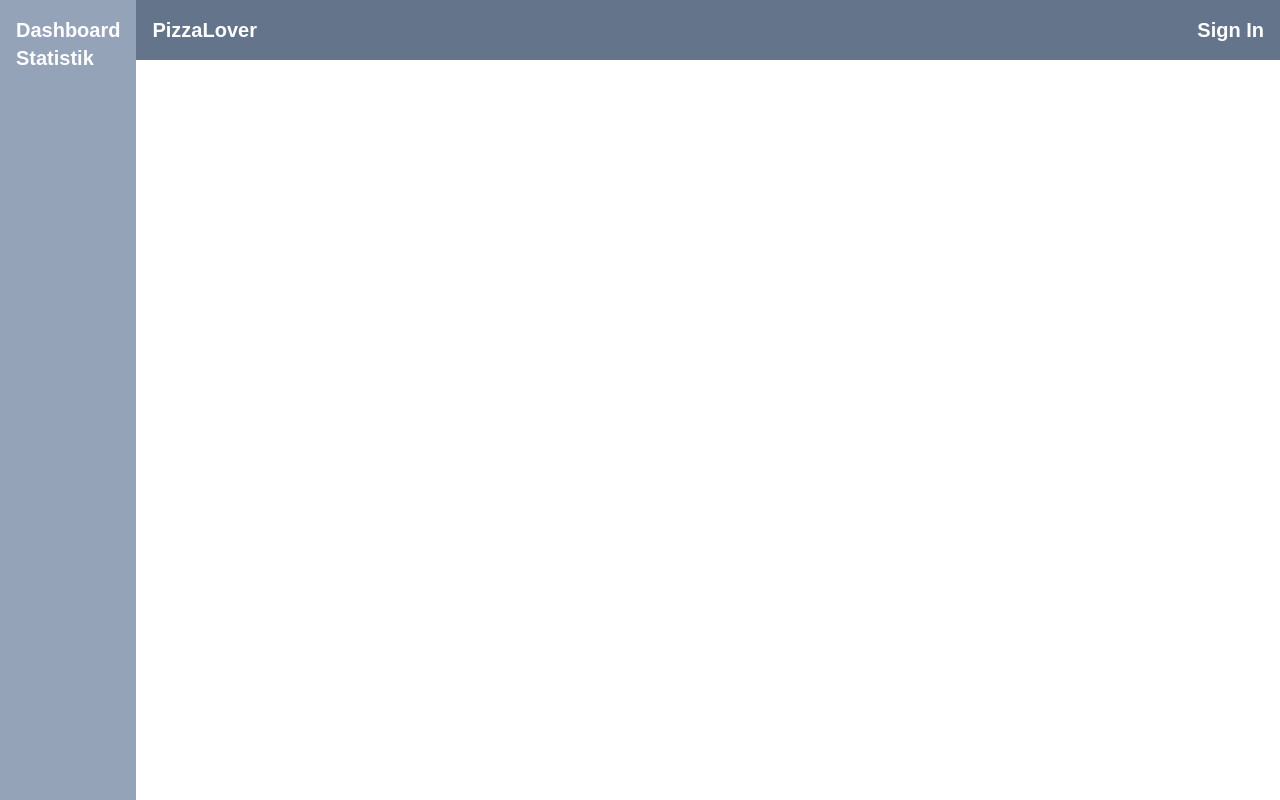
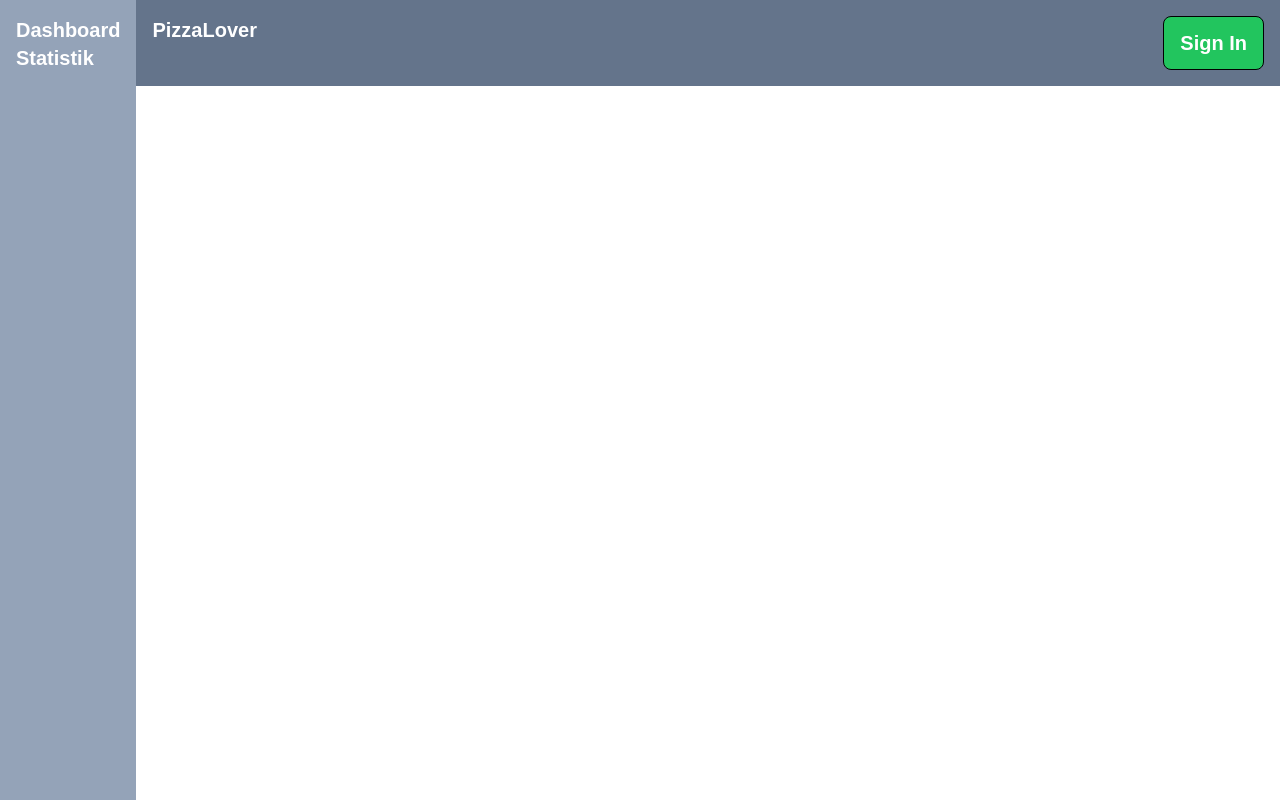
Before and after one commit to TT-portfolio/Resturant_backoffice, a Next.js app: page / in a window 1280 px wide. Built offline with nearby package versions, Linux system fonts and the light colour scheme; no server answers.

Commit message:
Adding feature showing name and button

```diff
--- a/src/app/Components/TopDisplay/TopDisplay.tsx
+++ b/src/app/Components/TopDisplay/TopDisplay.tsx
@@ -7,18 +7,33 @@ const TopDisplay = async () => {
     return (
         <div className="bg-slate-500 p-4 text-white text-xl font-semibold flex justify-between">
             <h1 data-test="TopDisplayName">PizzaLover</h1>
+            <div className="flex gap-5">
+                {Session ? (
+                    <div>
+                        <h1 className="text-lg">{Session?.user.name}</h1>
+                        <h1 className="text-lg">{Session?.user.role}</h1>
+                    </div>
+                ) : (
+                    <div></div>
+                )}
+
                 {Session ? (
                     <Link
+                        className="border border-black rounded-lg px-4 py-3 bg-red-500 text-center hover:text-black"
                         href="/api/auth/signout?callbackUrl=/"
                         data-test="Signout">
                         Sign Out
                     </Link>
                 ) : (
-                <Link href="/api/auth/signin" data-test="Signin">
+                    <Link
+                        className="border border-black rounded-lg px-4 py-3 bg-green-500 text-center hover:text-black"
+                        href="/api/auth/signin"
+                        data-test="Signin">
                         Sign In
                     </Link>
                 )}
             </div>
+        </div>
     );
 };
 export default TopDisplay;
```
Lines whose indentation alone changed are shown as unchanged.
